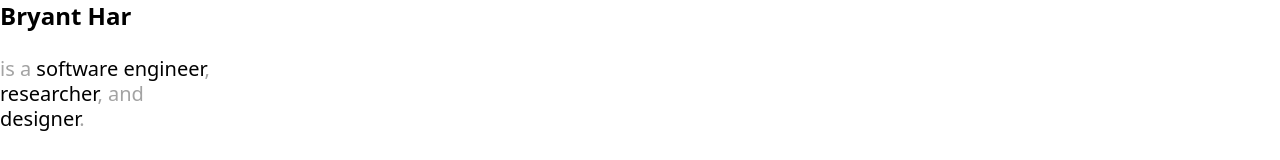
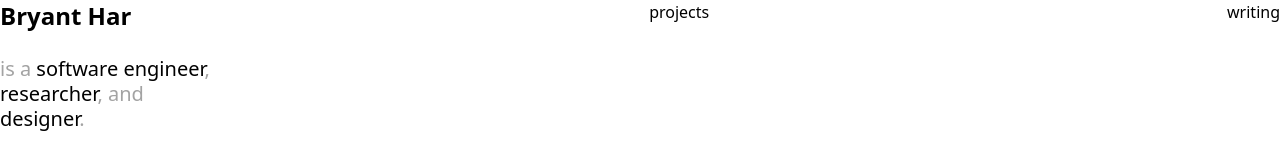
Before and after one commit to bryant-har/bryanthar.com, a Next.js app in the folder etamac/: page /About in a window 1280 px wide. Shown: the top 160 px of the page. Built offline with nearby package versions, Linux system fonts and the light colour scheme.

Commit message:
Add Links to header. Todo add

```diff
--- a/etamac/src/static/Header.js
+++ b/etamac/src/static/Header.js
@@ -1,15 +1,33 @@
 import { useState, useEffect } from 'react';
 import Link from 'next/link';
 
+
+const links = [
+  { name: "projects", href: "/about" },
+  { name: "writing", href: "/about" },
+];
+
+
+//todo add header page changing...
+
 export default function Header() {
   const [pageTitle, setPageTitle] = useState(null);
+  const linkjs = links.map((obj) => <Link href={obj.href}>{obj.name}</Link>);
+
   return (
     <header
       className="layout-md flex justify-between items-start"
     >
       <h1 className="font-bold text-black text-2xl mb-6">
         <Link href="/about">Bryant Har</Link>
+        {pageTitle ?
+          (<span class="page-title">
+            <span class="text-neutral-400">—</span> {pageTitle}
+          </span>) : null
+        }
+
       </h1>
+      {linkjs}
     </header>
   );
 }
```
